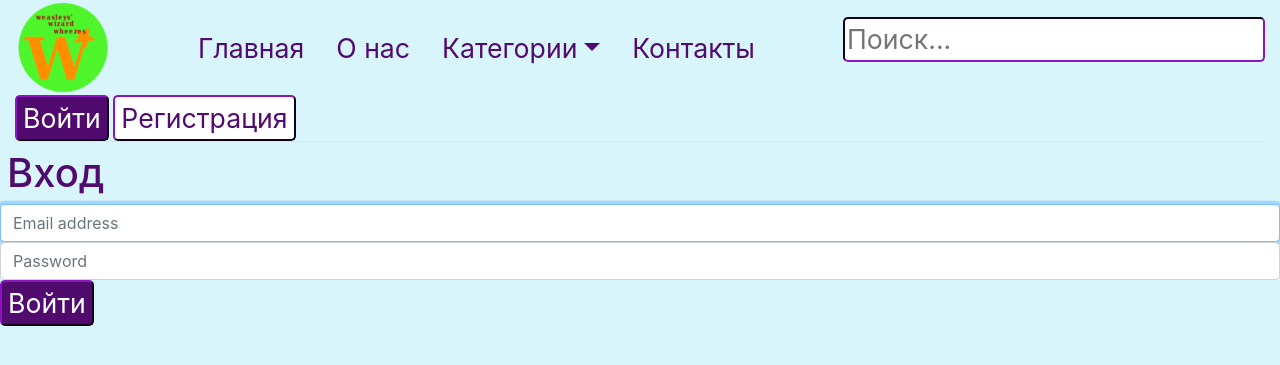
After one commit to SvetaTaim/WEB_project, a Flask app: page /registrar in a window 1280 px wide. The commit adds this page. Shown: the top 365 px of the page. Run offline with Flask 3, Linux system fonts and the light colour scheme; some libraries are stand-ins or nearby versions.

Commit message:
Сделан шаблон для окна входа

```diff
--- a/main.py
+++ b/main.py
@@ -13,5 +13,11 @@ def home():
 def about():
     return render_template('about.html', title='О нас')
 
+
+@app.route('/registrar')
+def registrar():
+    return render_template('registrar.html', title='Регистрация')
+
+
 if __name__ == '__main__':
     app.run(port=8080, host='127.0.0.1')
--- a/static/style/style.css
+++ b/static/style/style.css
@@ -16,6 +16,13 @@
     background-color: #ffffff;
     border-radius: 5px;
 }
+.b1-block{
+    color: #ffffff;
+    font-size: 20pt;
+    border-color: #510B6F;
+    background-color: #510B6F;
+    border-radius: 5px;
+}
 .picture-right{
     float: right;
     margin: 7px 7px 7px 7px;
--- a/templates/base.html
+++ b/templates/base.html
@@ -16,8 +16,8 @@
         <header class="d-flex flex-wrap align-items-center justify-content-center justify-content-md-between border-bottom">
             <img src="/static/img/icon.png" alt="здесь должна была быть картинка, но не нашлась">
             <ul class="nav justify-content-center">
-                <li><a href="#" class="nav-link">Главная</a></li>
-                <li><a href="#" class="nav-link">О нас</a></li>
+                <li><a href="/home" class="nav-link">Главная</a></li>
+                <li><a href="/about" class="nav-link">О нас</a></li>
                 <li class="nav-item dropdown">
                     <a class="nav-link dropdown-toggle" data-toggle="dropdown" href="#" role="button"
                        aria-haspopup="true" aria-expanded="false">Категории</a>
@@ -37,7 +37,7 @@
             </div>
 
             <div class="text-end">
-                <button type="button" class="b1">Войти</button>
+                <button type="button" class="b1-block">Войти</button>
                 <button type="button" class="b1">Регистрация</button>
             </div>
         </header>
--- /dev/null
+++ b/templates/registrar.html
@@ -0,0 +1,12 @@
+{% extends 'base.html' %}
+
+{% block content%}
+<form class="form-signin">
+      <h1 class="purple-text">Вход</h1>
+      <label for="inputEmail" class="sr-only">Логин</label>
+      <input type="email" id="inputEmail" class="form-control" placeholder="Email address" required autofocus>
+      <label for="inputPassword" class="sr-only">Пароль</label>
+      <input type="password" id="inputPassword" class="form-control" placeholder="Password" required>
+      <button class="b1-block" type="submit">Войти</button>
+    </form>
+{% endblock%}
```
